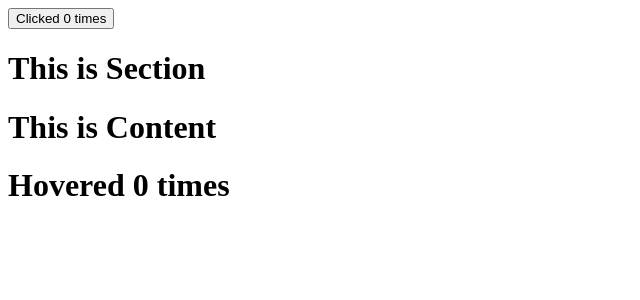
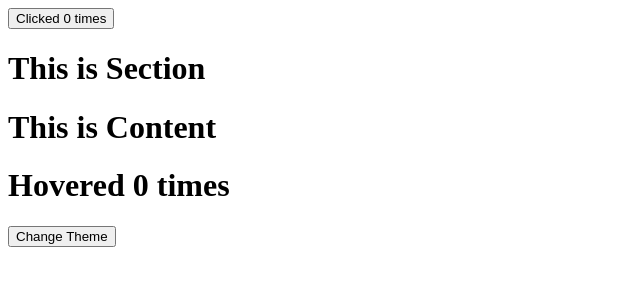
Before and after one commit to imsaikatsen/react-tutorial, a React (Create React App) app: page / in a window 1280 px wide. Shown: the top 300 px of the page, without its empty margins (0-640 px from the left). Built offline with nearby package versions, Linux system fonts and the light colour scheme.

Commit message:
added a switch button

```diff
--- a/src/App.js
+++ b/src/App.js
@@ -6,6 +6,20 @@ import ThemeContext from './contexts/themeContext';
 export default class App extends React.Component {
   state = {
     theme: 'light',
+  }
+
+  switchTeme = () => {
+    this.setState(({theme}) => {
+      if(theme=== 'dark'){
+        return {
+          theme : 'light'
+        }
+      } else {
+        return {
+          theme : 'dark'
+        }
+      }
+    })
   }
 
  render(){
@@ -18,7 +32,7 @@ export default class App extends React.Component {
           {incrementCount} />
         )}
       </Counter>
-      <ThemeContext.Provider value = {{ theme }}>
+      <ThemeContext.Provider value = {{ theme, switchTheme : this.switchTeme }}>
       <Section />
       </ThemeContext.Provider>
     </div>
--- a/src/components/Content.js
+++ b/src/components/Content.js
@@ -8,9 +8,9 @@ export default function Content() {
       <Counter>
         {(counter, incrementCount) => (
           <ThemeContext.Consumer>
-            {({ theme }) => (
+            {({ theme, switchTheme }) => (
               <HoverCounter count={counter} incrementCount=
-                {incrementCount} theme={theme} />)}
+                {incrementCount} theme={theme} switchTheme={switchTheme} />)}
           </ThemeContext.Consumer>
         )}
       </Counter>
--- a/src/components/HoverCounter.js
+++ b/src/components/HoverCounter.js
@@ -1,10 +1,11 @@
 import React from "react";
-export default function HoverCounter ({count, incrementCount , theme}){
+export default function HoverCounter ({count, incrementCount , theme, switchTheme}){
     const style = theme === 'dark' ? { backgroundColor: '#000000', color: '#ffffff' } : null; // created a object style naming
     console.log('HoverCounter rendered');
         return (
             <div>
                 <h1 type="button" onMouseOver={incrementCount}  style={style}>Hovered {count} times</h1>
+                <button type="button" onClick={switchTheme}>Change Theme</button>
             </div>
         )
 }
```
